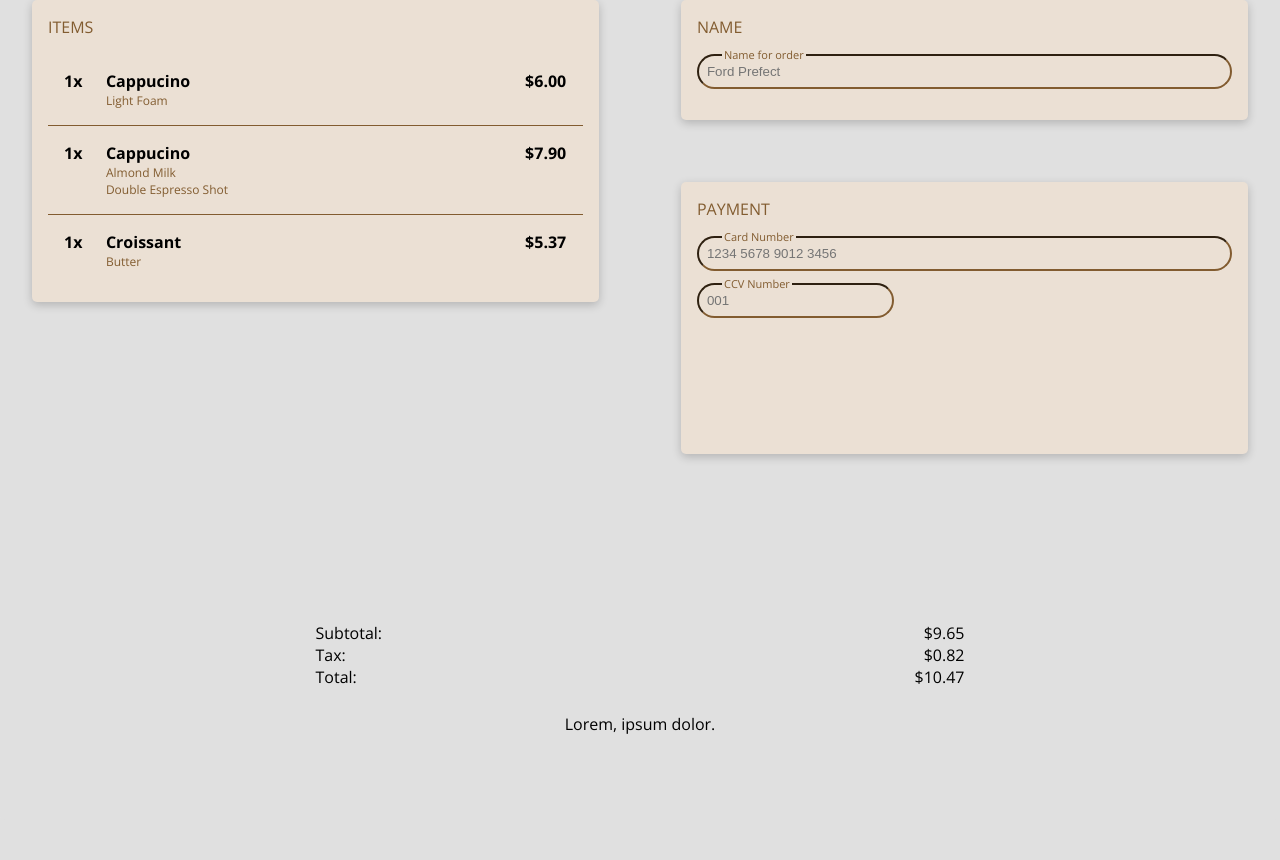
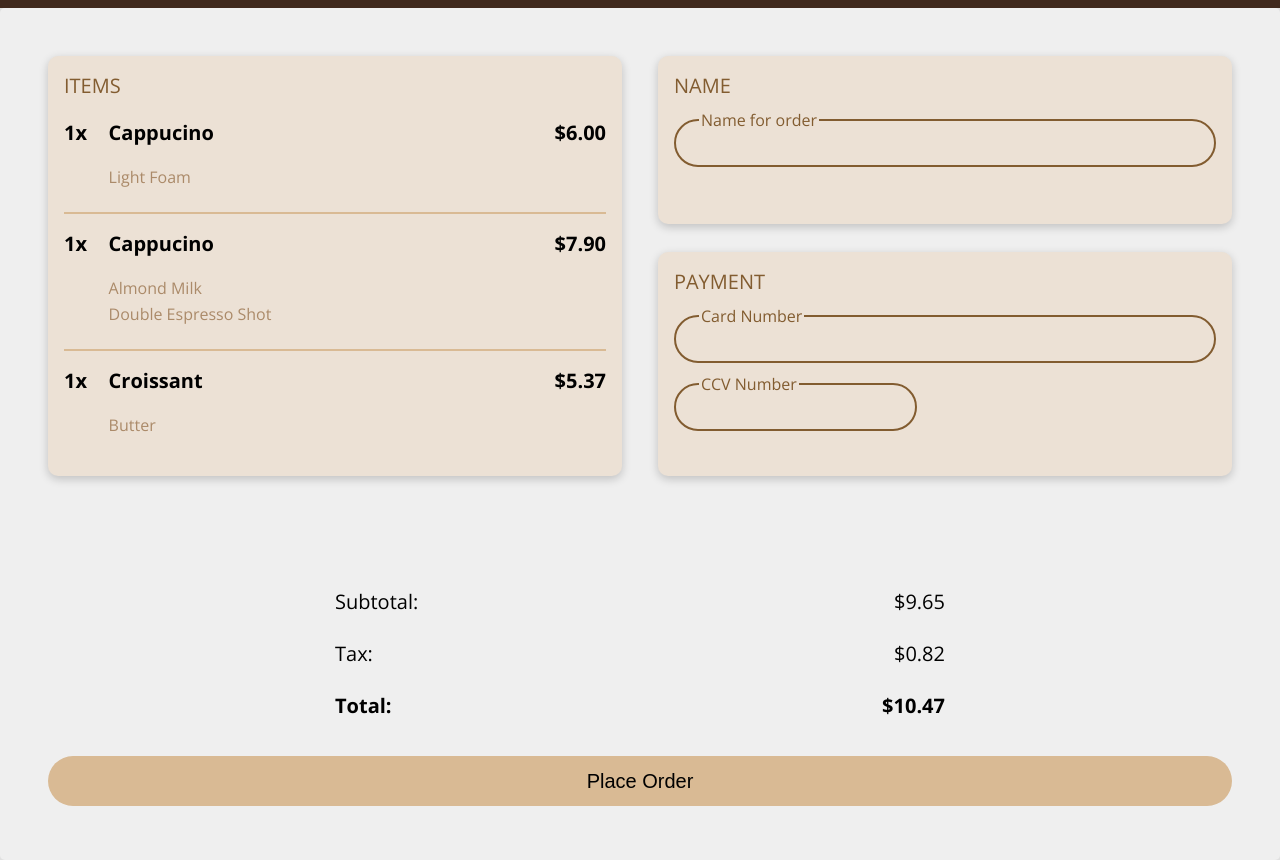
Before and after one commit to AtomicMegaNerd/web-dev-intro, a plain HTML site: page projects/coffee/index.html in a window 1280 px wide. Shown: the part 88-948 px from the top of the page. Before the commit the page ends 908 px from the top, so only its background shows below. Drawn offline with nearby package versions, Linux system fonts and the light colour scheme.

Commit message:
Finished the coffee css project!

```diff
--- a/mise.toml
+++ b/mise.toml
@@ -2,3 +2,4 @@
 "npm:@olrtg/emmet-language-server" = "2.8.0"
 "npm:htmlhint" = "1.9.2"
 "npm:vscode-langservers-extracted" = "4.10.0"
+"npm:live-server" = "1.2.2"
--- a/projects/coffee/css/coffee.css
+++ b/projects/coffee/css/coffee.css
@@ -16,7 +16,7 @@ body {
   grid-area: header;
   text-align: center;
   display: flex;
-  height: 3.5em;
+  height: 6em;
   align-items: center;
   justify-content: space-around;
 }
@@ -31,23 +31,22 @@ body {
 }
 
 .main-logo-text {
-  font-size: 0.75em;
+  font-size: 2.25em;
   font-weight: 600;
   margin-left: 0.25em;
 }
 
 .pane {
-  background-color: #ebe0d4;
-  border-radius: 5px;
+  background-color: #ece1d5;
+  border-radius: 10px;
   padding: 1em;
-  margin: 1em;
   box-shadow: 0 3px 10px rgb(0 0 0 / 0.2);
 }
 
 .pane-title {
   text-transform: uppercase;
   color: #825c30;
-  font-size: 1em;
+  font-size: 1.25em;
   margin-bottom: 1em;
 }
 
@@ -58,8 +57,9 @@ body {
 }
 
 .menu-item {
-  border-bottom: 1px solid #825c30;
-  padding: 1em;
+  border-bottom: 2px solid #d9ba94;
+  margin-bottom: 1em;
+  padding-bottom: 1.5em;
   display: grid;
   grid-template-columns: 1fr 10fr 1fr;
   grid-template-areas:
@@ -70,30 +70,36 @@ body {
 /* Pseudo-element to override the last child */
 .menu-item:last-child {
   border-bottom: 0;
+  margin-bottom: 0;
 }
 
 .menu-item-amount {
   grid-area: amount;
   font-weight: bold;
+  font-size: 1.25em;
 }
 
 .menu-item-sku {
   grid-area: sku;
   font-weight: bold;
+  font-size: 1.25em;
 }
 
 .menu-item-price {
   grid-area: price;
   font-weight: bold;
+  font-size: 1.25em;
 }
 
 .ingredients {
   grid-area: ingredients;
+  margin-top: 1em;
 }
 
 .ingredient {
-  color: #825c30;
-  font-size: 0.75em;
+  color: #ab8a69;
+  margin-top: 0.25em;
+  font-size: 1em;
   list-style: none;
 }
 
@@ -117,27 +123,27 @@ body {
 }
 
 .text-input {
-  background-color: #ebe0d4;
-  border-color: #825c30;
-  padding: 8px;
-  border-radius: 20px;
+  background-color: #ece1d5;
+  border: 2px solid #825c30;
+  /* top right bottom left */
+  padding: 0em 1em 0em 1em;
+  height: 3em;
+  font-size: 1em;
+  border-radius: 40px;
+  margin-bottom: 0.5em;
 }
 
-.text-input-wide {
-  background-color: #ebe0d4;
-  border-color: #825c30;
-  padding: 8px;
-  border-radius: 20px;
+.wide {
   width: 100%;
 }
 
 .text-input-label {
-  background-color: #ebe0d4;
+  background-color: #ece1d5;
   color: #825c30;
-  font-size: 11px;
+  font-size: 1em;
   position: absolute;
   left: 25px;
-  top: -7px;
+  top: -10px;
   padding: 0 2px;
 }
 
@@ -149,27 +155,44 @@ body {
 .totals-line {
   display: flex;
   justify-content: space-between;
+  font-size: 1.25em;
+  margin-bottom: 1.25em;
 }
 
 .place-order-pane {
   grid-area: order;
   text-align: center;
+  width: 100%;
+}
+
+.place-order-button {
+  border: 0;
+  font-size: 1.25em;
+  width: 100%;
+  height: 2.5em;
+  background-color: #d9ba94;
+  color: black;
+  border-radius: 25px;
+}
+
+.total-label,
+.total {
+  font-weight: bold;
 }
 
 .my-page {
   display: grid;
-  padding: 1em;
+  padding: 3em;
   width: 100%;
   height: 100%;
   border-radius: 5px;
-  background-color: #e0e0e0;
-  grid-template-columns: 6fr 6fr 1fr 6fr 6fr;
-  grid-template-rows: 5fr 1fr 5fr 5fr 5fr 3fr 3fr;
+  background-color: #efefef;
+  grid-template-columns: 4fr 4fr 0.5fr 4fr 4fr;
+  grid-template-rows: 1.5fr 0.25fr 2fr 1fr 1.5fr 0.5fr;
   grid-template-areas:
     "items      items       .         name        name"
     "items      items       .         .           ."
     "items      items       .         payment     payment"
-    ".          .           .         payment     payment"
     ".          .           .         .           ."
     ".          totals      totals    totals      ."
     "order      order       order     order       order";
--- a/projects/coffee/index.html
+++ b/projects/coffee/index.html
@@ -58,7 +58,7 @@
         <div class="pane-title">NAME</div>
         <div class="input-group">
           <label for="name" class="text-input-label">Name for order</label>
-          <input id="name" class="text-input-wide" placeholder="Ford Prefect" />
+          <input id="name" class="text-input wide" />
         </div>
       </div>
       <div class="payment-pane pane">
@@ -66,15 +66,11 @@
 
         <div class="input-group">
           <label for="cardnum" class="text-input-label">Card Number</label>
-          <input
-            id="cardnum"
-            class="text-input-wide"
-            placeholder="1234 5678 9012 3456"
-          />
+          <input id="cardnum" class="text-input wide" />
         </div>
         <div class="input-group">
           <label for="ccv" class="text-input-label">CCV Number</label>
-          <input id="ccv" class="text-input" placeholder="001" />
+          <input id="ccv" class="text-input" />
         </div>
       </div>
       <div class="totals-pane">
@@ -91,7 +87,9 @@
           <div class="total">$10.47</div>
         </div>
       </div>
-      <div class="place-order-pane">Lorem, ipsum dolor.</div>
+      <div class="place-order-pane">
+        <input class="place-order-button" type="button" value="Place Order" />
+      </div>
     </div>
   </body>
 </html>
```
